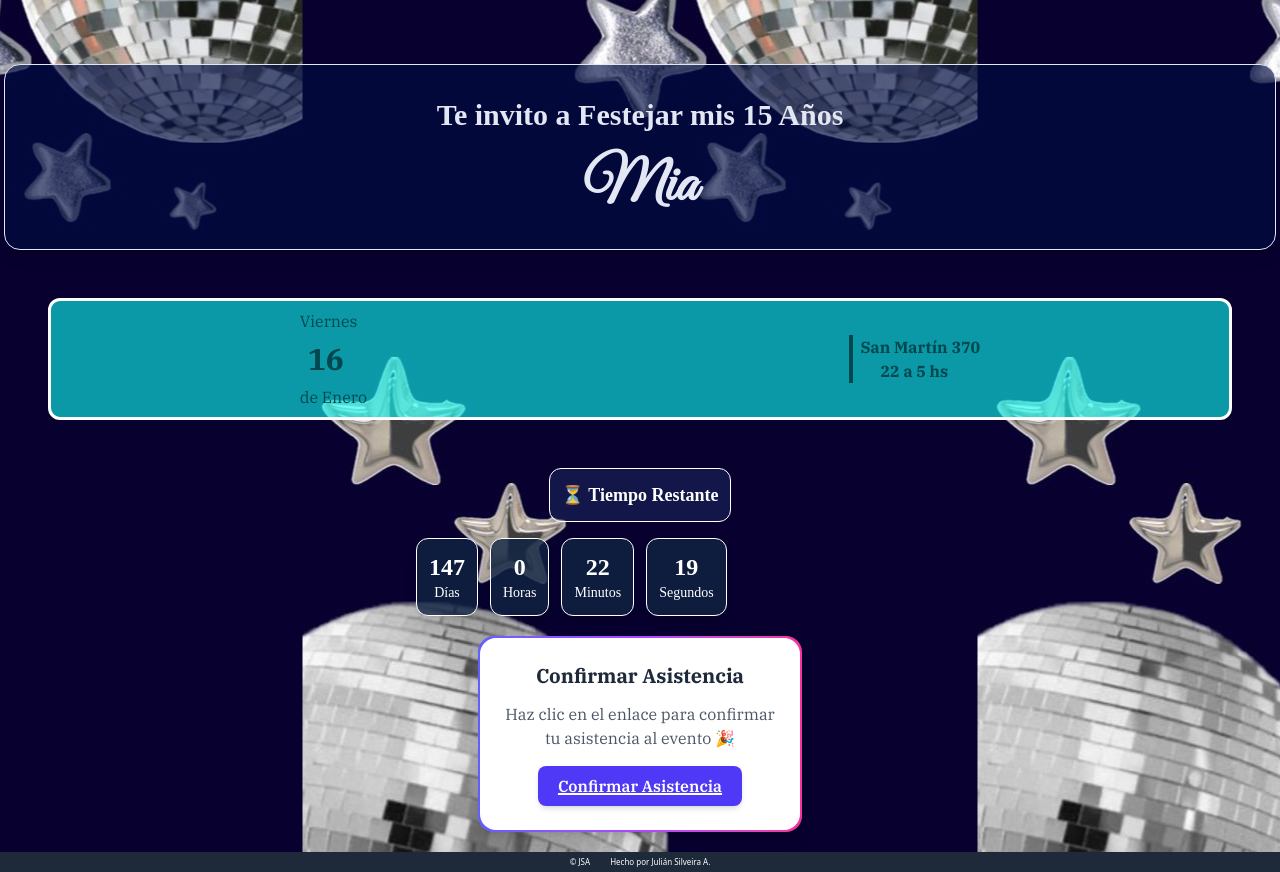
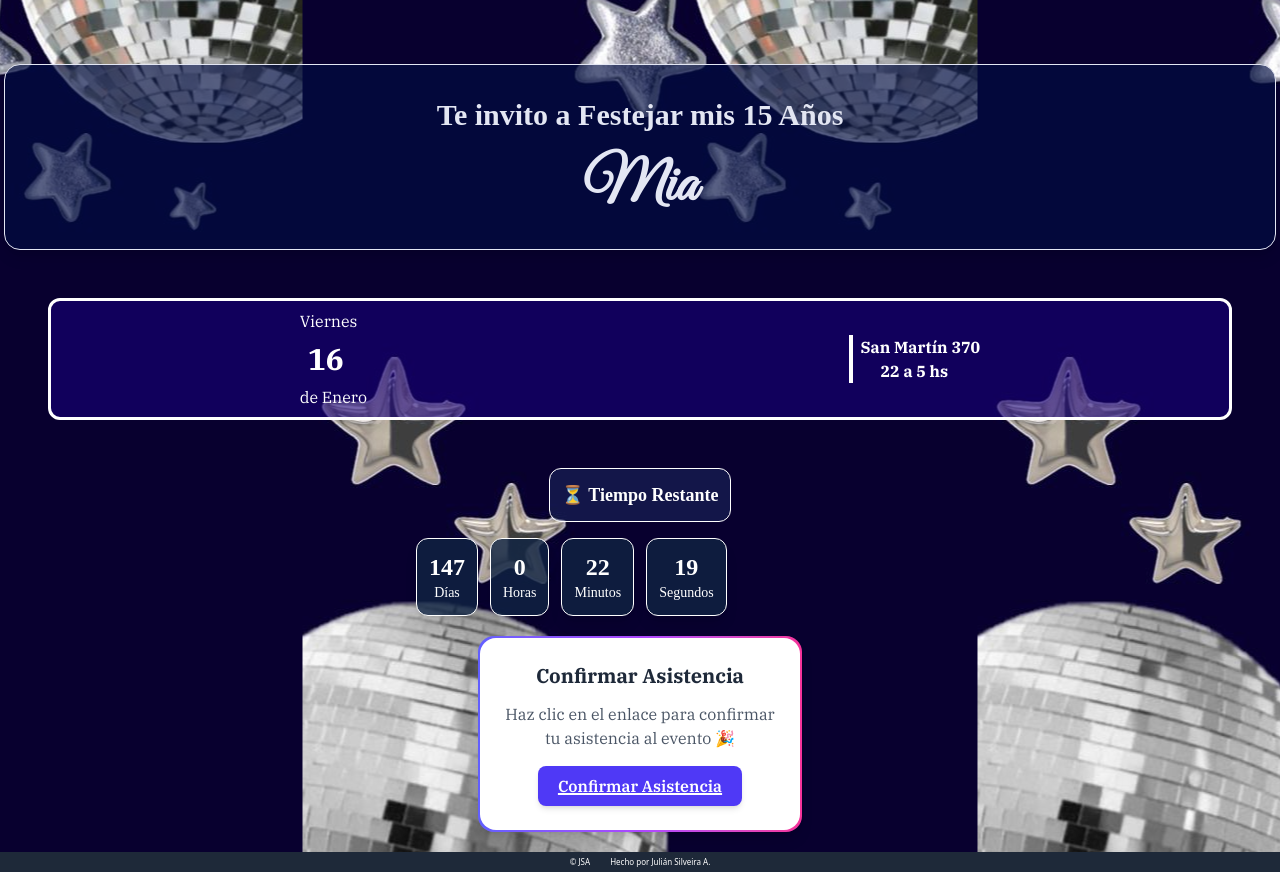
Before and after one commit to juliansilveira/tarjeta15, a React (Vite) app: page / in a window 1280 px wide. Built offline with nearby package versions, Linux system fonts and the light colour scheme; a web font is replaced by a local one.

Commit message:
nuevos colores

```diff
--- a/src/components/Contenido.jsx
+++ b/src/components/Contenido.jsx
@@ -6,7 +6,7 @@ export default function Contenido() {
       <h1 className="font-edu-cursive text-3xl">Te invito a Festejar mis 15 Años</h1>
       <h1 className="mt-6 text-6xl font-extrabold font-vibes">Mia</h1>
     </div>
-    <div className="bg-[#0efff9]/60 text-[#00484f] flex justify-around items-center p-2 rounded-xl m-12 font-ibm border-3 border-white">
+    <div className="bg-[#18017b]/60 text-white flex justify-around items-center p-2 rounded-xl m-12 font-ibm border-3 border-white">
     <h3  className="">Viernes <p className="text-3xl font-bold mx-2 my-2">16</p> de Enero</h3>
     <div className="border-l-4 font-bold">
     <p className="ml-2">San Martín 370</p>
```
